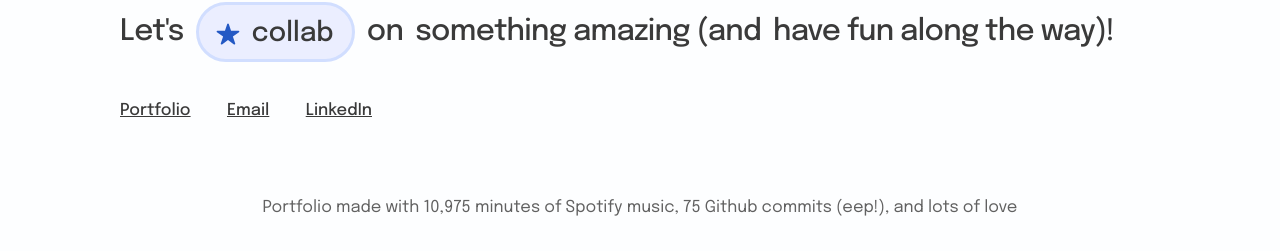
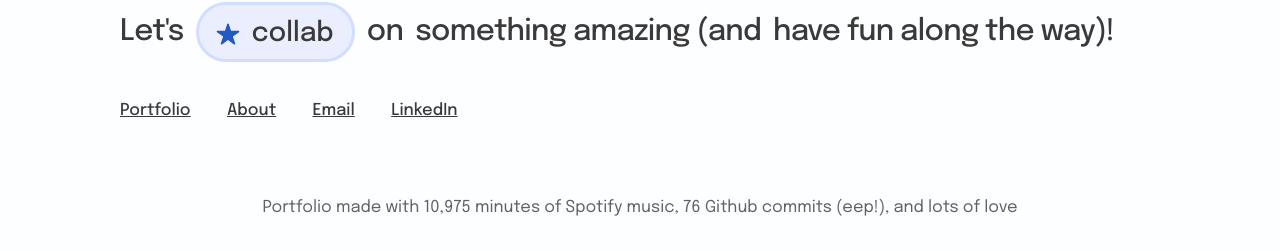
Before and after one commit to s6kwok/portfolio, a React (Create React App) app in the folder frontend/: page / in a window 1280 px wide. Shown: the part 2929-3180 px from the top of the page. Built offline with nearby package versions, Linux system fonts and the light colour scheme.

Commit message:
updated footer links

```diff
--- a/frontend/src/components/Footer.jsx
+++ b/frontend/src/components/Footer.jsx
@@ -5,6 +5,9 @@ import Tag from './Tag';
 import { IoIosStar } from "react-icons/io";
 
 import footerStars from '../assets/footer-stars.png';
+
+import { useNavigate } from 'react-router-dom';
+import { routes } from "../routes/Routes";
 
 export default function Footer() {
   // Initial state for toggling image display
@@ -14,6 +17,8 @@ export default function Footer() {
   const toggleImage = () => {
     setIsVisible(prevState => !prevState);
   };
+
+  const navigate = useNavigate();
 
   return (
     <footer className='marginsPrimary'>
@@ -48,7 +53,8 @@ export default function Footer() {
 
             {/* List of links */}
             <div className='autoLayoutRightAlignLeftCenter responsiveAutoLayoutRightCenter footerLinks' style={{gap: '2.275rem',}}>
-            <a href="\">Portfolio</a>
+              <a href="\">Portfolio</a>
+              <a onClick={() => { navigate(routes.about); window.scrollTo({ top: 0, left:0, behavior: "instant"})}}>About</a>
               <a href="mailto:@stacykwok01@gmail.com" target="_blank" rel="noopener noreferrer">Email</a>
               <a href="https://www.linkedin.com/in/stacykwok-01/" target="_blank" rel="noopener noreferrer">LinkedIn</a>
             </div>
@@ -57,7 +63,7 @@ export default function Footer() {
         {/* Footer center aligned footnote */}
         <div style={{textAlign: 'center',}}>
             <p className='footerFootnote' style={{color: 'var(--GREY-500)'}}>
-              Portfolio made with 10,975 minutes of Spotify music, 75 Github commits (eep!), and lots of love
+              Portfolio made with 10,975 minutes of Spotify music, 76 Github commits (eep!), and lots of love
             </p>
         </div>
       </div>
```
